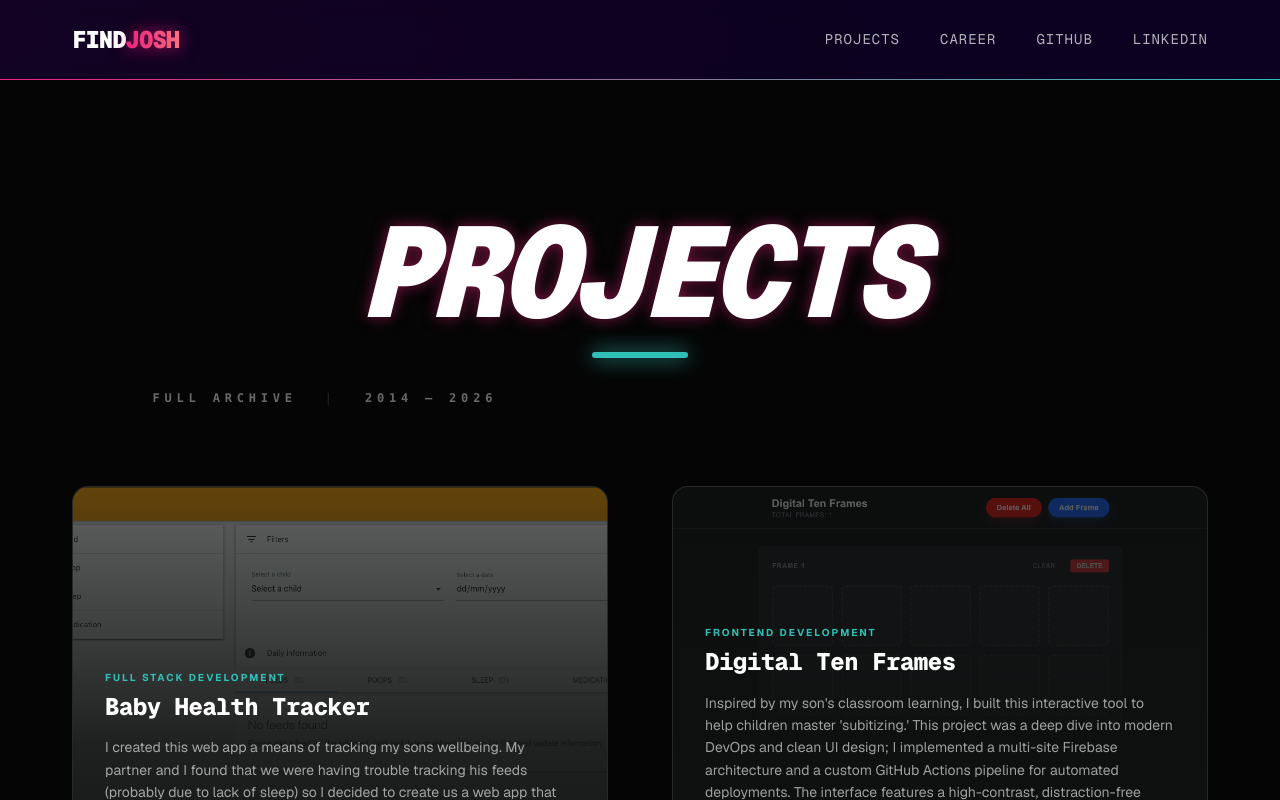
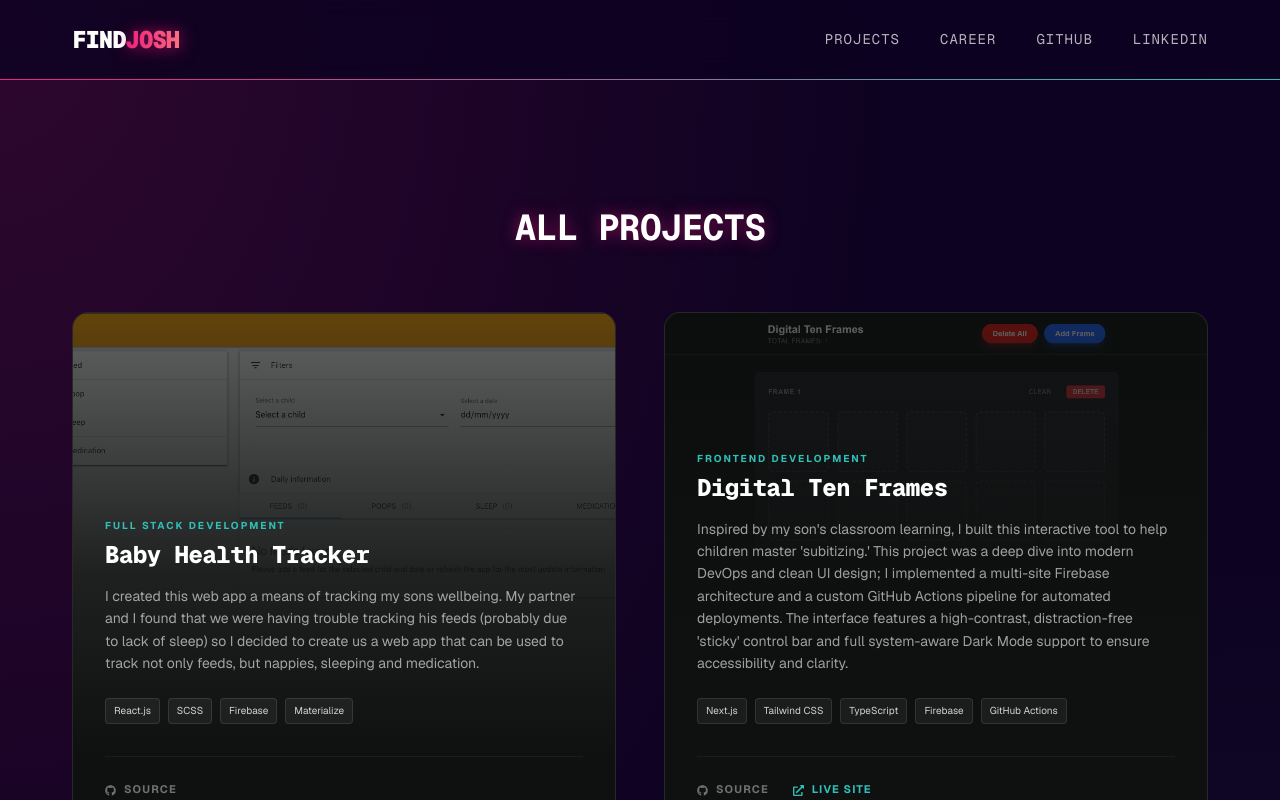
Before and after one commit to joshhallan/portfolio2025, a Next.js app: page /projects in a window 1280 px wide. Shown: the top 800 px of the page. Built offline with nearby package versions, Linux system fonts and the light colour scheme.

Commit message:
feat: updated projects page

```diff
--- a/src/app/projects/page.tsx
+++ b/src/app/projects/page.tsx
@@ -6,37 +6,15 @@ import ProjectCard from "@/components/Global/ProjectCard/ProjectCard";
 
 export default function ProjectsPage() {
   return (
-    <div className="min-h-screen pt-32 pb-24 bg-[#050505]">
+    <div className="min-h-screen pt-32 pb-24">
       <section id="all-projects" className="max-w-[1200px] mx-auto px-8">
-        {/* HEADER SECTION - Using Tailwind for unique page layout */}
-        <div className="mb-20 text-center">
-          <h1 className="text-6xl md:text-9xl font-black mb-4 text-white tracking-tighter uppercase italic leading-none">
-            Projects
-          </h1>
-
-          {/* Neon Divider with Brand Variable */}
-          <div
-            className="h-1.5 w-24 mx-auto rounded-full mb-8"
-            style={{
-              backgroundColor: "var(--color-secondary)",
-              boxShadow: "0 0 20px var(--color-secondary)",
-            }}
-          />
-
-          <p className="text-white/40 text-[10px] md:text-xs uppercase tracking-[0.4em] font-mono font-bold">
-            Full Archive <span className="mx-4 text-white/10">|</span> 2014 —
-            2026
-          </p>
+        <div className="mb-16 text-center">
+          <h1 className="text-4xl font-bold text-white mb-4">All Projects</h1>
         </div>
 
-        {/* PROJECTS GRID */}
-        <div className="grid grid-cols-1 md:grid-cols-2 gap-12 lg:gap-16">
+        <div className="grid grid-cols-1 md:grid-cols-2 gap-8 lg:gap-12">
           {PROJECTS_DATA.map((project) => (
-            <ProjectCard
-              key={project.id}
-              project={project}
-              style="long" // Long style for full details
-            />
+            <ProjectCard key={project.id} project={project} style="long" />
           ))}
         </div>
       </section>
```
